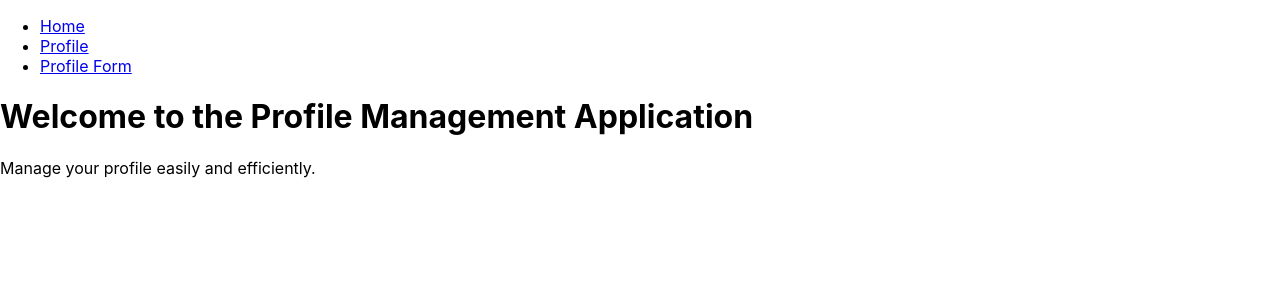
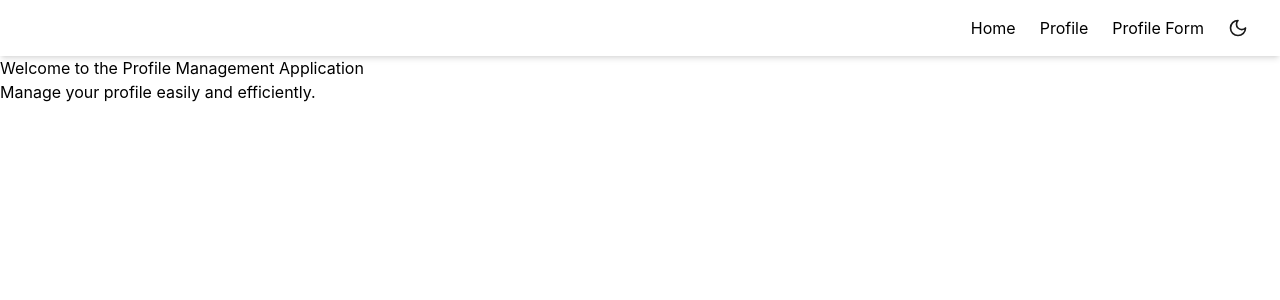
Before and after one commit to HirenLimbasiya/profile-management, a React (Create React App) app: page / in a window 1280 px wide. Shown: the top 300 px of the page. Built offline with nearby package versions, Linux system fonts and the light colour scheme; no server answers.

Commit message:
add tailwind css for with dark light theme

```diff
--- a/db.json
+++ b/db.json
@@ -1,8 +1,8 @@
 {
   "profile": {
-    "firstName": "",
+    "firstName": "name",
     "lastName": "",
-    "email": "",
+    "email": "nqme@gmail.comn",
     "age": ""
   }
 }
--- a/package.json
+++ b/package.json
@@ -8,6 +8,7 @@
     "@testing-library/user-event": "^13.5.0",
     "@types/react-router-dom": "^5.3.3",
     "axios": "^1.7.7",
+    "lucide-react": "^0.453.0",
     "react": "^18.3.1",
     "react-dom": "^18.3.1",
     "react-router-dom": "^6.27.0",
@@ -43,8 +44,11 @@
     "@types/axios": "^0.14.0",
     "@types/react": "^18.3.11",
     "@types/react-dom": "^18.3.1",
+    "autoprefixer": "^10.4.20",
     "cors": "^2.8.5",
     "json-server": "^1.0.0-beta.3",
+    "postcss": "^8.4.47",
+    "tailwindcss": "^3.4.14",
     "typescript": "^4.9.5"
   }
 }
--- /dev/null
+++ b/postcss.config.js
@@ -0,0 +1,6 @@
+module.exports = {
+  plugins: {
+    tailwindcss: {},
+    autoprefixer: {},
+  },
+}
--- a/src/components/Header/Header.tsx
+++ b/src/components/Header/Header.tsx
@@ -1,26 +1,43 @@
 import React from "react";
 import { Link } from "react-router-dom";
 import { useGlobalContext } from "../../context/GlobalContext";
+import { useToggleTheme } from "../../hooks/useToggleTheme";
+import { Moon, Sun } from "lucide-react";
+import navLinks from "./navLinks.json";
 
 const Header: React.FC = () => {
   const { formState } = useGlobalContext();
   const profileName = `${formState.firstName} ${formState.lastName}`;
+  const { isDarkMode, toggleTheme } = useToggleTheme();
+
   return (
-    <header>
-      {profileName}
-      <nav>
-        <ul>
-          <li>
-            <Link to="/">Home</Link>
-          </li>
-          <li>
-            <Link to="/profile">Profile</Link>
-          </li>
-          <li>
-            <Link to="/profile-form">Profile Form</Link>
-          </li>
-        </ul>
-      </nav>
+    <header className="bg-bg text-text shadow-md py-4 px-8 flex justify-between items-center">
+      <h1 className="text-lg font-semibold">{profileName || "Welcome"}</h1>
+
+      <div className="flex items-center space-x-6">
+        <nav>
+          <ul className="flex space-x-6">
+            {navLinks.map((link) => (
+              <li key={link.name}>
+                <Link
+                  to={link.path}
+                  className="text-primary hover:text-accent transition-colors"
+                >
+                  {link.name}
+                </Link>
+              </li>
+            ))}
+          </ul>
+        </nav>
+
+        <button onClick={toggleTheme}>
+          {isDarkMode ? (
+            <Sun className="w-5 h-5" />
+          ) : (
+            <Moon className="w-5 h-5" />
+          )}
+        </button>
+      </div>
     </header>
   );
 };
--- /dev/null
+++ b/src/components/Header/navLinks.json
@@ -0,0 +1,14 @@
+[
+  {
+    "name": "Home",
+    "path": "/"
+  },
+  {
+    "name": "Profile",
+    "path": "/profile"
+  },
+  {
+    "name": "Profile Form",
+    "path": "/profile-form"
+  }
+]
--- /dev/null
+++ b/src/hooks/useToggleTheme.ts
@@ -0,0 +1,31 @@
+import { useState, useEffect } from "react";
+
+export const useToggleTheme = () => {
+  const [isDarkMode, setIsDarkMode] = useState(false);
+
+  // Toggle theme mode
+  const toggleTheme = () => {
+    setIsDarkMode(!isDarkMode);
+    if (!isDarkMode) {
+      document.documentElement.classList.add("dark");
+    } else {
+      document.documentElement.classList.remove("dark");
+    }
+  };
+
+  // Load theme from localStorage if available
+  useEffect(() => {
+    const savedTheme = localStorage.getItem("theme");
+    if (savedTheme === "dark") {
+      setIsDarkMode(true);
+      document.documentElement.classList.add("dark");
+    }
+  }, []);
+
+  // Save theme to localStorage
+  useEffect(() => {
+    localStorage.setItem("theme", isDarkMode ? "dark" : "light");
+  }, [isDarkMode]);
+
+  return { isDarkMode, toggleTheme };
+};
--- a/src/index.css
+++ b/src/index.css
@@ -12,6 +12,38 @@ code {
     monospace;
 }
 
+/* src/index.css */
+@tailwind base;
+@tailwind components;
+@tailwind utilities;
+
+:root {
+  --color-bg: #ffffff; /* Pure white background for light mode */
+  --color-text: #1a1a1a; /* Almost black for text */
+  --color-primary: #000000; /* Pure black for primary actions */
+  --color-secondary: #555555; /* Medium gray for secondary elements */
+  --color-accent: #333333; /* Darker gray for accent elements */
+  --color-muted: #888888; /* Light gray for muted text */
+  --color-highlight: #000000; /* Black for highlights */
+  --color-error: #ff0000; /* Red for errors */
+  --color-success: #008000; /* Green for success */
+  --color-warning: #ffcc00; /* Yellow for warnings */
+}
+
+/* Dark Mode */
+.dark {
+  --color-bg: #1a1a1a; /* Almost black background for dark mode */
+  --color-text: #f5f5f5; /* Light gray for text in dark mode */
+  --color-primary: #ffffff; /* White for primary actions */
+  --color-secondary: #cccccc; /* Light gray for secondary elements */
+  --color-accent: #aaaaaa; /* Muted gray for accents */
+  --color-muted: #999999; /* Medium gray for muted text */
+  --color-highlight: #ffffff; /* White for highlights */
+  --color-error: #ff6b6b; /* Soft red for errors */
+  --color-success: #00e676; /* Lighter green for success */
+  --color-warning: #ffd700; /* Gold for warnings */
+}
+
 @keyframes spin {
   0% { transform: rotate(0deg); }
   100% { transform: rotate(360deg); }
--- /dev/null
+++ b/tailwind.config.js
@@ -0,0 +1,22 @@
+/** @type {import('tailwindcss').Config} */
+module.exports = {
+  darkMode: "class", // Enable dark mode by toggling a class (e.g., "dark")
+  content: ["./src/**/*.{js,jsx,ts,tsx}"],
+  theme: {
+    extend: {
+      colors: {
+        bg: "var(--color-bg)",
+        text: "var(--color-text)",
+        primary: "var(--color-primary)",
+        secondary: "var(--color-secondary)",
+        accent: "var(--color-accent)",
+        muted: "var(--color-muted)",
+        highlight: "var(--color-highlight)",
+        error: "var(--color-error)",
+        success: "var(--color-success)",
+        warning: "var(--color-warning)",
+      },
+    },
+  },
+  plugins: [],
+};
```
Also changed, not shown: 1 other file (tests, documents, lock files or other folders).
